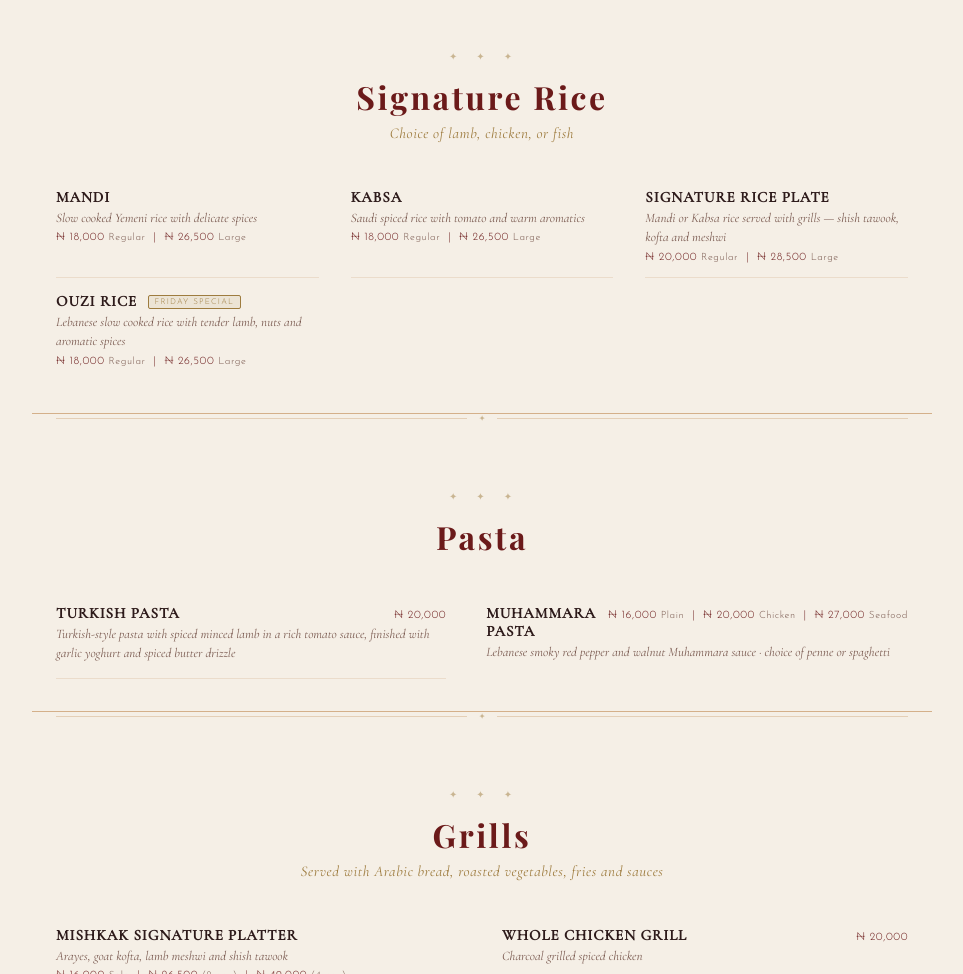
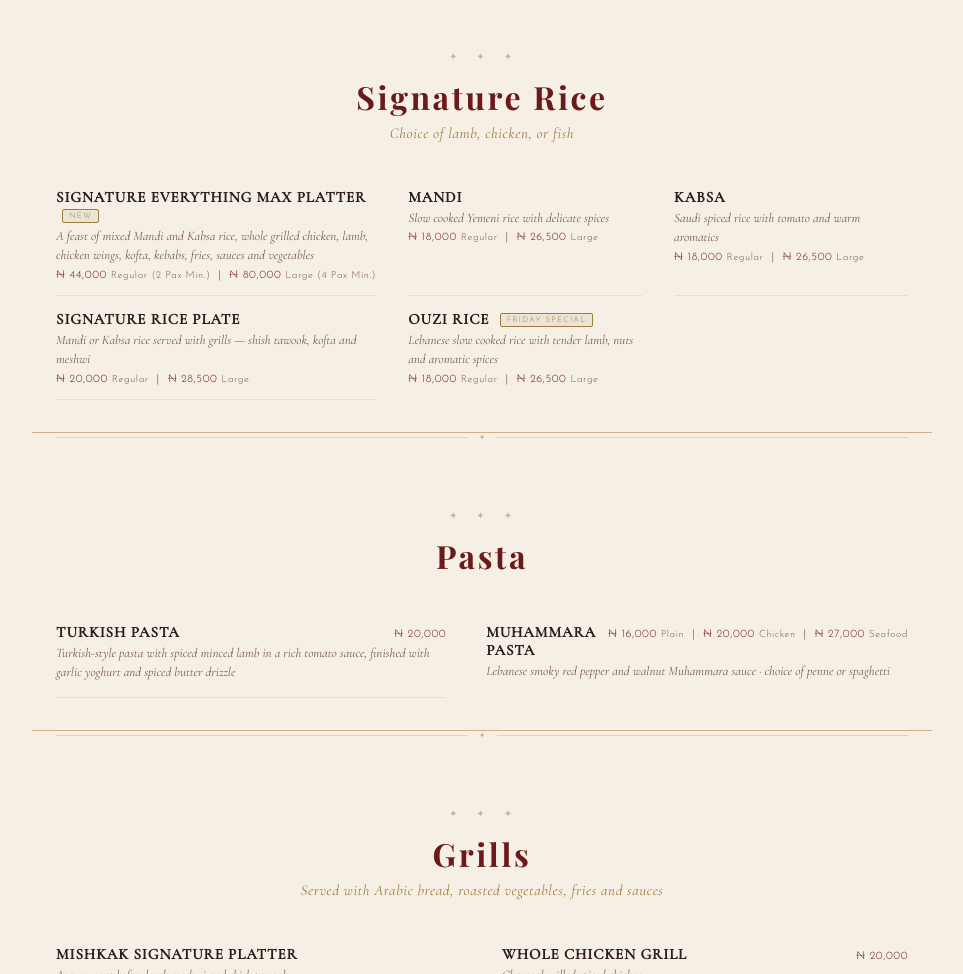
Before and after one commit to SheriffM96/Mishkak-Menu, a plain HTML site: page index.html in a window 1280 px wide. Shown: the part 1547-2521 px from the top of the page, without its empty margins (158-1121 px from the left). Drawn offline with nearby package versions, Linux system fonts and the light colour scheme; a web font is replaced by a local one.

Commit message:
Update index.html

```diff
--- a/index.html
+++ b/index.html
@@ -145,6 +145,7 @@ body { font-family: 'Cormorant Garamond', Georgia, serif; background: var(--sand
       <div class="section-sub">Choice of lamb, chicken, or fish</div>
     </div>
     <div class="items-grid three-col">
+      <div class="menu-item"><div class="item-top"><span class="item-name">Signature Everything Max Platter <span class="fri-badge">New</span></span></div><div class="item-desc">A feast of mixed Mandi and Kabsa rice, whole grilled chicken, lamb, chicken wings, kofta, kebabs, fries, sauces and vegetables</div><div class="item-price" style="margin-top:4px;">₦ 44,000 <span style="color:var(--muted);font-size:10px;">Regular (2 Pax Min.)</span> &nbsp;|&nbsp; ₦ 80,000 <span style="color:var(--muted);font-size:10px;">Large (4 Pax Min.)</span></div></div>
       <div class="menu-item"><div class="item-top"><span class="item-name">Mandi</span></div><div class="item-desc">Slow cooked Yemeni rice with delicate spices</div><div class="item-price" style="margin-top:4px;">₦ 18,000 <span style="color:var(--muted);font-size:10px;">Regular</span> &nbsp;|&nbsp; ₦ 26,500 <span style="color:var(--muted);font-size:10px;">Large</span></div></div>
       <div class="menu-item"><div class="item-top"><span class="item-name">Kabsa</span></div><div class="item-desc">Saudi spiced rice with tomato and warm aromatics</div><div class="item-price" style="margin-top:4px;">₦ 18,000 <span style="color:var(--muted);font-size:10px;">Regular</span> &nbsp;|&nbsp; ₦ 26,500 <span style="color:var(--muted);font-size:10px;">Large</span></div></div>
       <div class="menu-item"><div class="item-top"><span class="item-name">Signature Rice Plate</span></div><div class="item-desc">Mandi or Kabsa rice served with grills — shish tawook, kofta and meshwi</div><div class="item-price" style="margin-top:4px;">₦ 20,000 <span style="color:var(--muted);font-size:10px;">Regular</span> &nbsp;|&nbsp; ₦ 28,500 <span style="color:var(--muted);font-size:10px;">Large</span></div></div>
```
